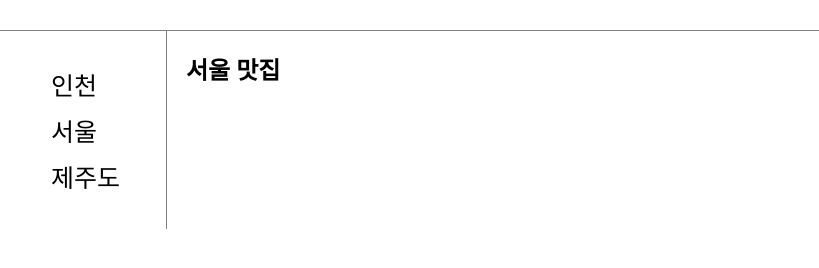
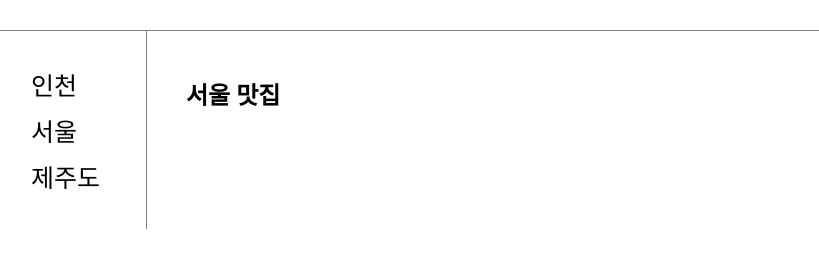
Before and after one commit to Kim-Hyeonseok/practice, a plain HTML site: page 2.html in a window 1280 px wide. Shown: the part 88-356 px from the top of the page, without its empty margins (4-823 px from the left). Drawn offline with Linux system fonts and the light colour scheme.

Commit message:
change h2 margin value

```diff
--- a/2.html
+++ b/2.html
@@ -16,7 +16,7 @@
   margin:0;
   padding:30px;
   font-size: 25px;
-  padding-left: 50px;
+  padding-left: 30px;
   padding-right: 20px;
 }
 body {
@@ -33,6 +33,7 @@ h1 {
   margin:0; padding:30px;
 }
 h2 {
+    margin-top: 45px;
     margin-bottom: 45px;
 }
 li {
```
Also changed, not shown: 1.html (+2 -1 lines), 3.html (+2 -1 lines).
